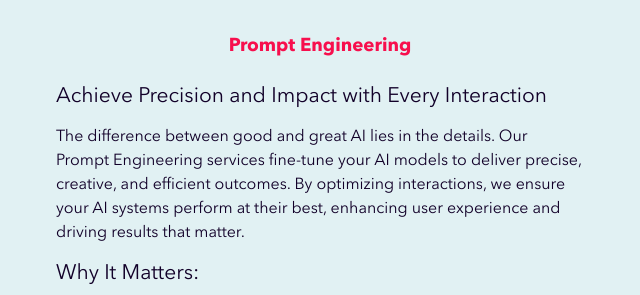
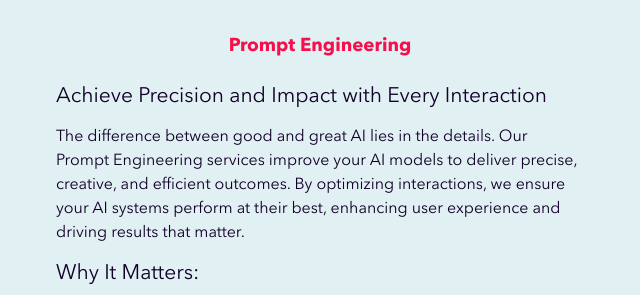
Before and after one commit to flockrush/flockrush.github.io, a website built with webpack: page be-ai-ready/index.html in a window 1280 px wide. Shown: the part 1060-1355 px from the top of the page, 616-1256 px from the left. Built offline with nearby package versions, Linux system fonts and the light colour scheme; a script that the page names is missing.

Commit message:
Update index.html
Signed-off-by: Flockrush <13509246+flockrushbot@users.noreply.github.com>

```diff
--- a/be-ai-ready/index.html
+++ b/be-ai-ready/index.html
@@ -230,7 +230,7 @@
           </h3>
           <div class="ui message" style="text-align:left; padding-bottom: 1rem; padding-left: 1rem; padding-right: 3rem;">
             Achieve Precision and Impact with Every Interaction
-            <p>The difference between good and great AI lies in the details. Our Prompt Engineering services fine-tune your AI models to deliver precise, creative, and efficient outcomes. By optimizing interactions, we ensure your AI systems perform at their best, enhancing user experience and driving results that matter.</p>
+            <p>The difference between good and great AI lies in the details. Our Prompt Engineering services improve your AI models to deliver precise, creative, and efficient outcomes. By optimizing interactions, we ensure your AI systems perform at their best, enhancing user experience and driving results that matter.</p>
     Why It Matters:<p>
         <strong>Accurate Outputs:</strong> Tailored prompts that ensure your AI delivers what you need.<br>
         <strong>User Trust:</strong> Smooth, reliable interactions that build confidence.<br>
```
